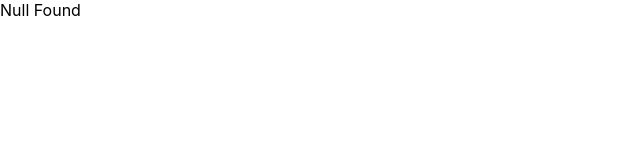
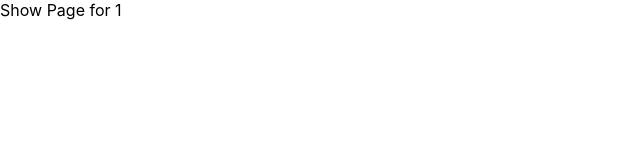
Before and after one commit to Lakshya1711/box-office, a React (Create React App) app: page /show/1 in a window 1280 px wide. Shown: the top 160 px of the page, without its empty margins (0-640 px from the left). Built offline with nearby package versions, Linux system fonts and the light colour scheme.

Commit message:
Added ShowID

```diff
--- a/src/App.jsx
+++ b/src/App.jsx
@@ -2,6 +2,7 @@
 import Home from './Pages/Home';
 import Starred from './Pages/Starred';
 import MainLayout from './Components/MainLayout';
+import Show from './Pages/Show';
 
 function App() {
   return (
@@ -11,6 +12,8 @@
           <Route path="/" element={<Home />} />
           <Route path="/starred" element={<Starred />} />
         </Route>
+
+        <Route path="/show/:showId" element={<Show />} />
         <Route path="*" element={<div>Null Found</div>} />
 
         {/* <Route path="/" element={<App />}>
--- a/src/Components/Shows/Showcard.jsx
+++ b/src/Components/Shows/Showcard.jsx
@@ -13,7 +13,7 @@
       <h1>{name}</h1>
       <p>{summaryStripped}</p>
       <div>
-        <Link to="/">Read More</Link>
+        <Link to={`/show/${id}`}>Read More</Link>
         <button type="button">Star Me</button>
       </div>
     </div>
--- /dev/null
+++ b/src/Pages/Show.jsx
@@ -0,0 +1,9 @@
+import { useParams } from 'react-router-dom';
+
+const Show = () => {
+  const { showId } = useParams();
+
+  return <div>Show Page for {showId}</div>;
+};
+
+export default Show;
```
